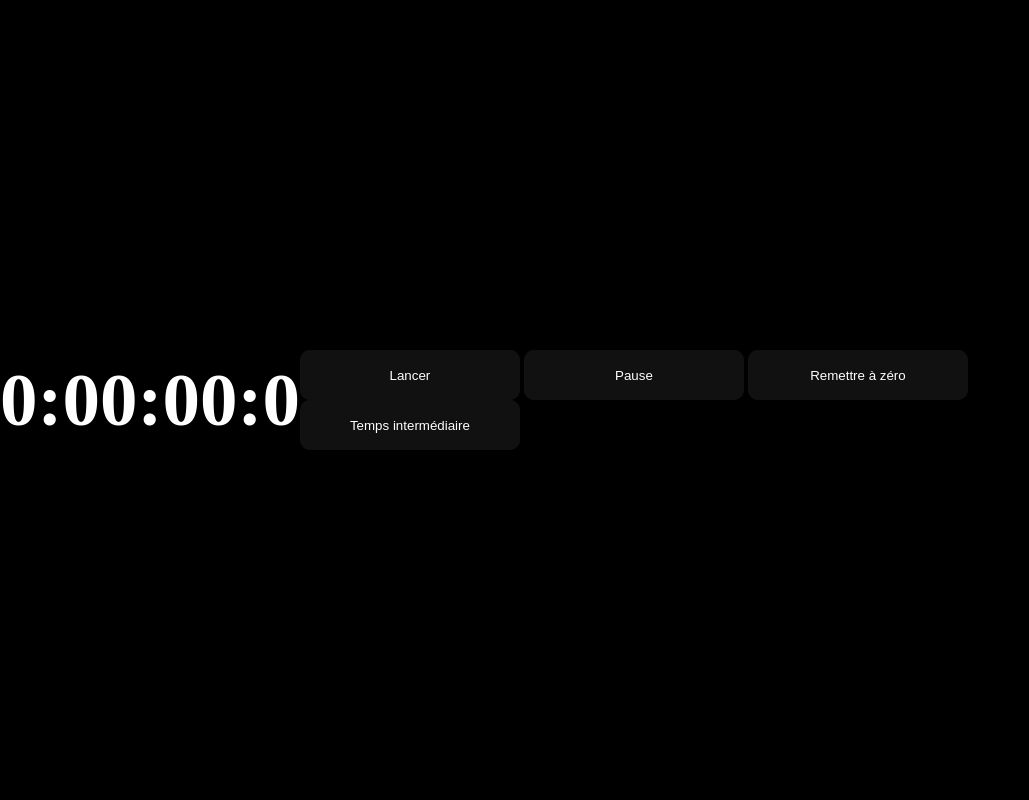
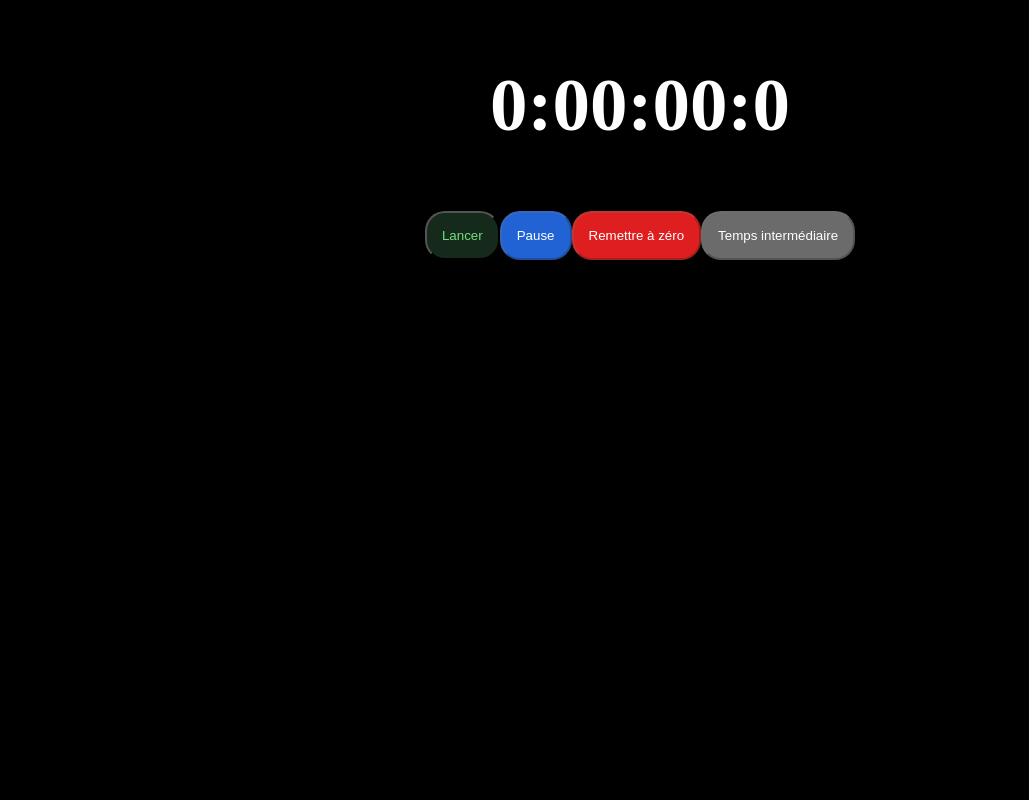
Before and after one commit to Mathias002/SR, a PHP site: page /chrono.html in a window 1280 px wide. Shown: the whole page, without its empty margins (0-1029 px from the left). Run offline with PHP 8.4, Linux system fonts and the light colour scheme.

Commit message:
button css

```diff
--- a/chrono.css
+++ b/chrono.css
@@ -1,90 +1,65 @@
-html,
-body {
-    margin: 0;
-    padding: 0;
-    width: 100%;
-    height: 100vh;
+body{
+    background-color: black;
+}
+
+
+.container {
     display: flex;
-    flex-direction: row;
     justify-content: center;
     align-items: center;
-    background: #000;
 }
 
-.glow-on-hover {
-    width: 220px;
-    height: 50px;
-    border: none;
-    outline: none;
-    color: #fff;
-    background: #111;
-    cursor: pointer;
-    position: relative;
-    z-index: 0;
-    border-radius: 10px;
-}
 
-.glow-on-hover:before {
-    content: '';
-    background: linear-gradient(45deg, #ff0000, #ff7300, #fffb00, #48ff00, #00ffd5, #002bff, #7a00ff, #ff00c8, #ff0000);
-    position: absolute;
-    top: -2px;
-    left:-2px;
-    background-size: 400%;
-    z-index: -1;
-    filter: blur(5px);
-    width: calc(100% + 4px);
-    height: calc(100% + 4px);
-    animation: glowing 20s linear infinite;
-    opacity: 0;
-    transition: opacity .3s ease-in-out;
-    border-radius: 10px;
-}
 
-.glow-on-hover:active {
-    color: #000
-}
 
-.glow-on-hover:active:after {
-    background: transparent;
-}
-
-.glow-on-hover:hover:before {
-    opacity: 1;
-}
-
-.glow-on-hover:after {
-    z-index: -1;
-    content: '';
-    position: absolute;
-    width: 100%;
-    height: 100%;
-    background: #111;
-    left: 0;
-    top: 0;
-    border-radius: 10px;
-}
-
-@keyframes glowing {
-    0% { background-position: 0 0; }
-    50% { background-position: 400% 0; }
-    100% { background-position: 0 0; }
-}
 
 #time{
     color:white;
     font-size: 75px;
     text-align: center;
-    background-repeat: no-repeat;
-    background-position: center;
 }
+
+
 #presenter{
     list-style-type: decimal;
     font-size: 17px;
     visibility: hidden;
+    color: white;
+
 }
 
-dt{
+
+dt, dd{
+    display: flex;
+    justify-content: center;
     font-size: 20px;
     text-decoration: underline;
 }
+
+.item{
+    padding: 15px;
+}
+
+#start{
+    border-radius: 20px;
+    color: #72e07d;
+    background-color: #152a1b;
+}
+
+#pause{
+    border-radius: 20px;
+    color: #ffffff;
+    background-color: #2163d5;
+}
+
+#zero{
+    border-radius: 20px;
+    color: #ffffff;
+    background-color: #df1f1f;
+}
+
+#interm{
+    border-radius: 20px;
+    color: #ffffff;
+    background-color: #6b6b6b;
+}
--- a/chrono.html
+++ b/chrono.html
@@ -7,19 +7,21 @@
 </head>
 
 <body>
-    <h2  name="affi" id="time">0:00:00:0</h2>
+    <h2 id="time">0:00:00:0</h2>
+
     <form name="parametre">
-        <div>
 
-            <button class="glow-on-hover" type="button" name="lance"  value="Lancer" onclick="chrono();debut();">Lancer</button>
-            <button class="glow-on-hover" type="button" name="pause"  value="Pause" onclick="arret();" disabled="disabled">Pause</button>
-            <button class="glow-on-hover" type="button" name="zero"  value="Remettre &#224; z&#233;ro" onclick="arret();raz();effacer();" disabled="disabled">Remettre &#224; z&#233;ro</button>
-            <button class="glow-on-hover" type="button" name="interme"  value="Temps interm&#233;diaire" onclick="inter();" disabled="disabled">Temps interm&#233;diaire</button>
+        <div class="container">
 
+            <button id="start" class="item" type="button" name="lance"  value="Lancer" onclick="chrono();debut();">Lancer</button>
+            <button id="pause" class="item" type="button" name="pause"  value="Pause" onclick="arret();" disabled="disabled">Pause</button>
+            <button id="zero" class="item" type="button" name="zero"  value="Remettre &#224; z&#233;ro" onclick="arret();raz();effacer();" disabled="disabled">Remettre &#224; z&#233;ro</button>
+            <button id="interm" class="item" type="button" name="interme"  value="Temps interm&#233;diaire" onclick="inter();" disabled="disabled">Temps interm&#233;diaire</button>
 
         </div>
 
     </form>
+
     <div id="presenter">
     <dl>
     <dt> Temps 1</dt>
```
